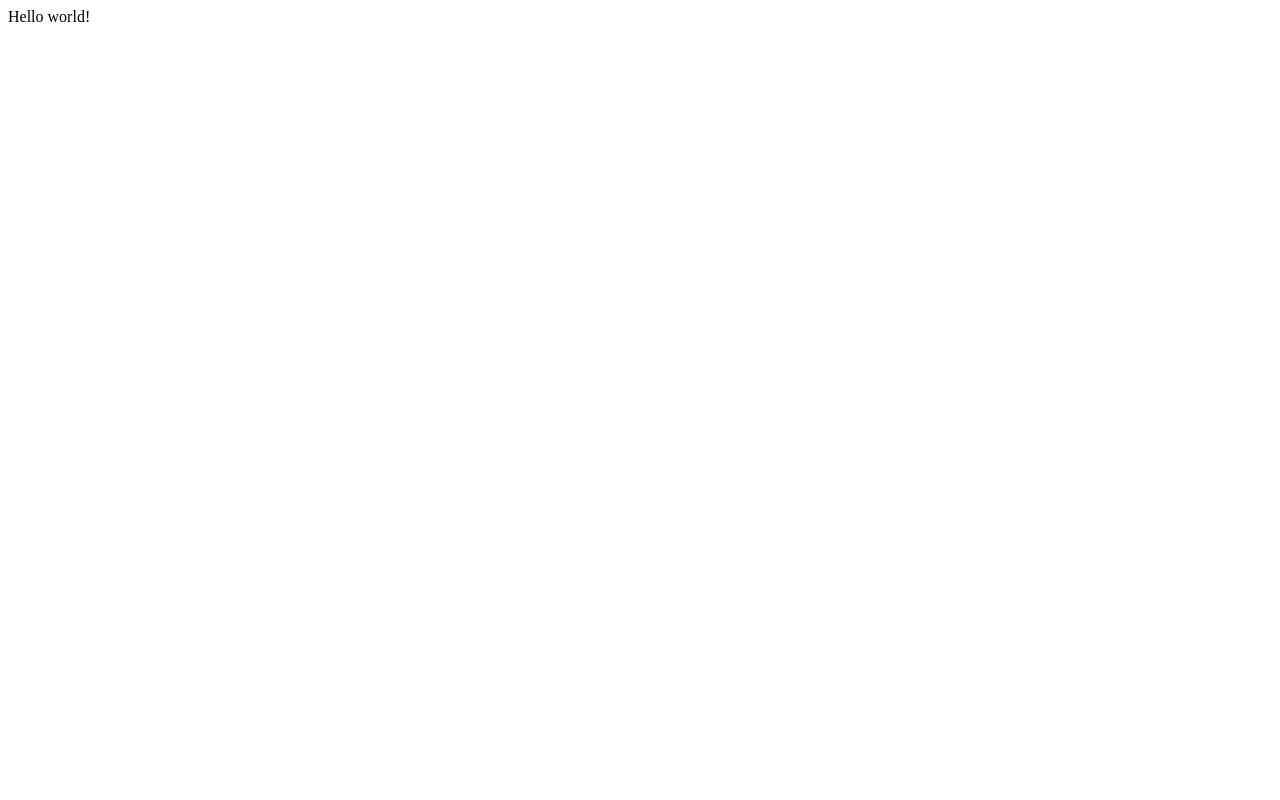
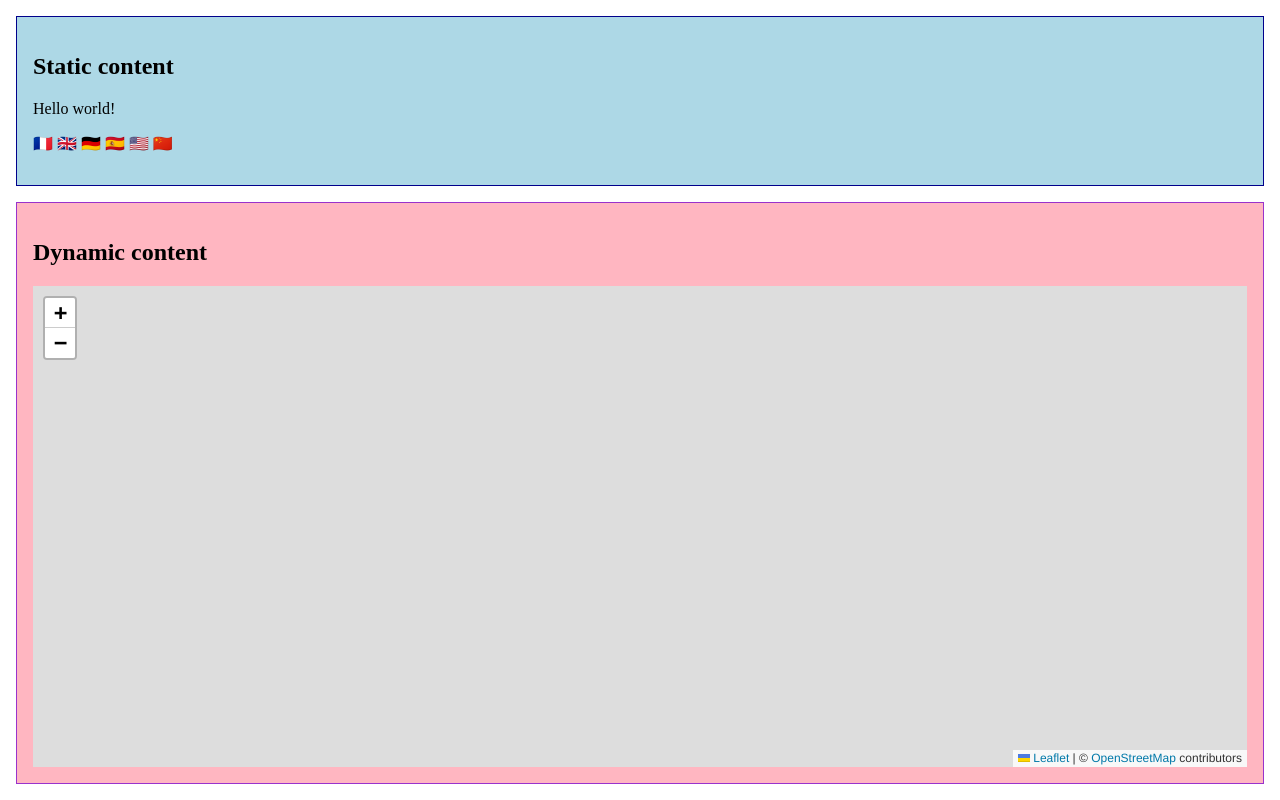
Before and after one commit to alk-sdavid/gatsby-static-and-dynamic, a Gatsby site: page / in a window 1280 px wide. Built offline with nearby package versions, Linux system fonts and the light colour scheme; Gatsby itself is replaced by a stand-in of ours.

Commit message:
gatsby demo

```diff
--- a/gatsby-config.js
+++ b/gatsby-config.js
@@ -1,10 +1,29 @@
 /**
- * Configure your Gatsby site with this file.
- *
  * See: https://www.gatsbyjs.com/docs/gatsby-config/
  */
 
 module.exports = {
-  /* Your site config here */
-  plugins: [],
+  siteMetadata: {
+    title: `Hello world!`,
+    description: `An hello world description`,
+    author: `seb`,
+    flags: ["fr", "gb", "de", "es", "us", "cn"],
+  },
+  plugins: [
+    {
+      resolve: `gatsby-plugin-manifest`,
+      options: {
+        name: `Hello world`,
+        short_name: `Hello world`,
+        start_url: `/`,
+        background_color: `#6b37bf`,
+        theme_color: `#6b37bf`,
+        display: `standalone`,
+        icon: `src/images/icon.png`,
+        cache_busting_mode: `none`,
+      },
+    },
+    `gatsby-plugin-offline`,
+    `gatsby-plugin-react-helmet`,
+  ],
 }
--- /dev/null
+++ b/src/components/map.css
@@ -0,0 +1,2 @@
+#LeafletMap {
+}
--- /dev/null
+++ b/src/components/map.js
@@ -0,0 +1,51 @@
+import React from "react"
+import "./map.css"
+
+export function LeafletMap() {
+  const mapRef = React.useRef(null)
+
+  React.useEffect(() => {
+    let isMounted = true
+    if (!document.getElementById("leaflet.css")) {
+      const styles = document.createElement("link")
+      styles.id = "leaflet.css"
+      styles.rel = "stylesheet"
+      styles.type = "text/css"
+      styles.media = "screen"
+      styles.href = "https://unpkg.com/leaflet@1.7.1/dist/leaflet.css"
+      styles.crossOrigin = "anonymous"
+      document.getElementsByTagName("head")[0].appendChild(styles)
+    }
+    function onScriptLoad() {
+      if (isMounted) {
+        console.log("init map")
+        const { L } = window
+        mapRef.current = L.map("LeafletMap").setView([48.859, 2.347], 7)
+        L.tileLayer("https://{s}.tile.openstreetmap.org/{z}/{x}/{y}.png", {
+          attribution:
+            '&copy; <a href="https://www.openstreetmap.org/copyright">OpenStreetMap</a> contributors',
+        }).addTo(mapRef.current)
+      }
+    }
+    if (!document.getElementById("leaflet.js")) {
+      const script = document.createElement("script")
+      script.id = "leaflet.js"
+      script.src = "https://unpkg.com/leaflet@1.7.1/dist/leaflet.js"
+      script.crossOrigin = "anonymous"
+      script.async = true
+      document.getElementsByTagName("head")[0].appendChild(script)
+      script.addEventListener("load", onScriptLoad)
+    } else {
+      onScriptLoad()
+    }
+    return () => {
+      isMounted = false
+      if (mapRef.current) {
+        console.log("remove map")
+        mapRef.current.remove()
+      }
+    }
+  }, [])
+
+  return <div id="LeafletMap"></div>
+}
--- /dev/null
+++ b/src/components/seo.js
@@ -0,0 +1,79 @@
+import { graphql, useStaticQuery } from "gatsby"
+import PropTypes from "prop-types"
+import React from "react"
+import { Helmet } from "react-helmet"
+
+function SEO({ description, lang, meta, title }) {
+  const { site } = useStaticQuery(
+    graphql`
+      query {
+        site {
+          siteMetadata {
+            title
+            description
+            author
+          }
+        }
+      }
+    `
+  )
+  const metaDescription = description || site.siteMetadata.description
+  return (
+    <Helmet
+      htmlAttributes={{
+        lang,
+      }}
+      title={title}
+      titleTemplate={`%s | ${site.siteMetadata.title}`}
+      meta={[
+        {
+          name: `description`,
+          content: metaDescription,
+        },
+        {
+          property: `og:title`,
+          content: title,
+        },
+        {
+          property: `og:description`,
+          content: metaDescription,
+        },
+        {
+          property: `og:type`,
+          content: `website`,
+        },
+        {
+          name: `twitter:card`,
+          content: `summary`,
+        },
+        {
+          name: `twitter:creator`,
+          content: site.siteMetadata.author,
+        },
+        {
+          name: `twitter:title`,
+          content: title,
+        },
+        {
+          name: `twitter:description`,
+          content: metaDescription,
+        },
+      ].concat(meta)}
+    />
+  )
+}
+
+SEO.defaultProps = {
+  lang: `en`,
+  meta: [],
+  description: ``,
+}
+
+SEO.propTypes = {
+  description: PropTypes.string,
+  lang: PropTypes.string,
+  meta: PropTypes.arrayOf(PropTypes.object),
+  title: PropTypes.string.isRequired,
+}
+
+export default SEO
--- /dev/null
+++ b/src/pages/404.js
@@ -0,0 +1,5 @@
+import React from "react"
+
+export default function Home() {
+  return <h1>404</h1>
+}
--- /dev/null
+++ b/src/pages/index.css
@@ -0,0 +1,40 @@
+* {
+  box-sizing: border-box;
+}
+
+body,
+html {
+  margin: 0;
+  padding: 0;
+}
+
+main {
+  display: grid;
+  grid-template-columns: 1fr;
+  grid-template-rows: auto 1fr;
+  width: 100vw;
+  height: 100vh;
+  padding: 1rem;
+}
+
+.section {
+  padding: 1rem;
+  border: 1px solid black;
+}
+
+.section.static {
+  background-color: lightblue;
+  border-color: darkblue;
+}
+
+.section.dynamic {
+  display: grid;
+  grid-template-columns: 1fr;
+  grid-template-rows: auto 1fr;
+  background-color: lightpink;
+  border-color: darkorchid;
+}
+
+.section + .section {
+  margin-top: 1rem;
+}
--- a/src/pages/index.js
+++ b/src/pages/index.js
@@ -1,5 +1,38 @@
+import { graphql } from "gatsby"
 import React from "react"
+import { LeafletMap } from "../components/map"
+import SEO from "../components/seo"
+import "./index.css"
 
-export default function Home() {
-  return <div>Hello world!</div>
+export default function Home({ data }) {
+  const getRegionalIndicatorSymbol = letter =>
+    String.fromCodePoint(0x1f1e6 - 65 + letter.toUpperCase().charCodeAt(0))
+  const getCountryFlag = country =>
+    getRegionalIndicatorSymbol(country[0]) +
+    getRegionalIndicatorSymbol(country[1])
+  return (
+    <main>
+      <SEO title="Home" description="This this the home page" />
+      <section className="section static">
+        <h1>Static content</h1>
+        <p>{data.site.siteMetadata.title}</p>
+        <p>{data.site.siteMetadata.flags.map(getCountryFlag).join(" ")}</p>
+      </section>
+      <section className="section dynamic">
+        <h1>Dynamic content</h1>
+        <LeafletMap />
+      </section>
+    </main>
+  )
 }
+
+export const query = graphql`
+  query {
+    site {
+      siteMetadata {
+        title
+        flags
+      }
+    }
+  }
+`
```
Also changed, not shown: package.json (+13 -10 lines), .eslintrc.yml (added), src/images/icon.png (added), static/favicon.ico, 3 other files.
